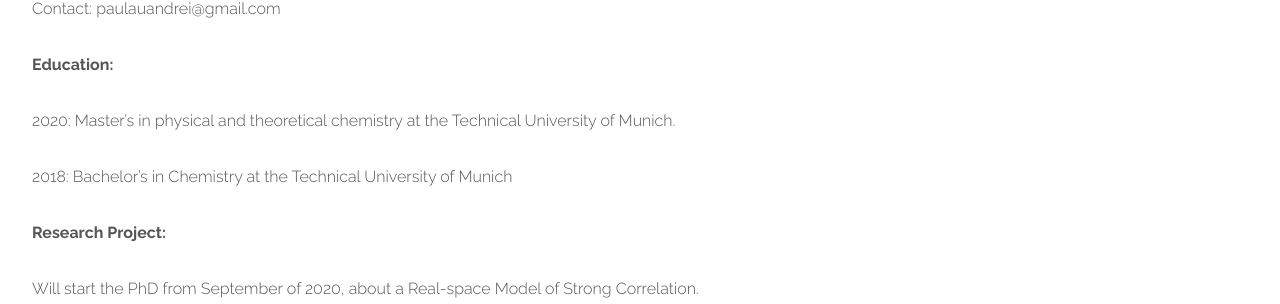
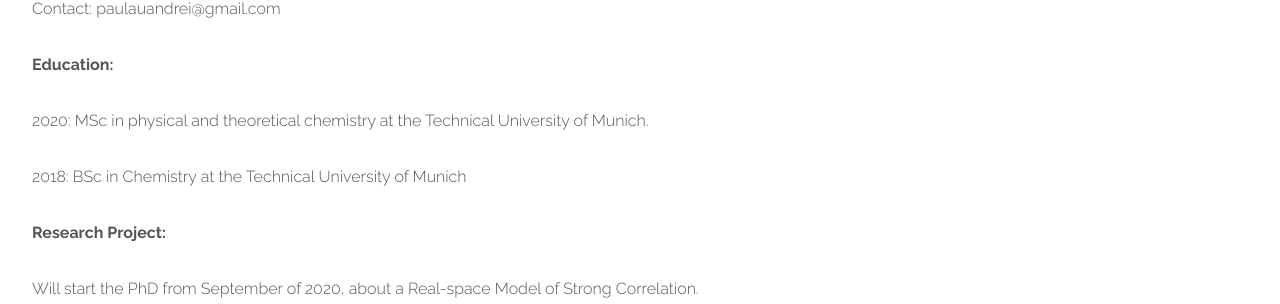
Before and after one commit to old-jekyll-templates/Horizons-Jekyll-Theme, a Jekyll site: the page built from members/andrei_paulau.html, in a window 1280 px wide and 900 px high, scrolled down 441 px. Shown: the part 149-453 px from the top of the window. Built offline with Jekyll 4.4.1, drawn with Linux system fonts in a browser that asks for light colours.

Commit message:
Update andrei_paulau.html

```diff
--- a/members/andrei_paulau.html
+++ b/members/andrei_paulau.html
@@ -36,8 +36,8 @@ layout: main
 	    <a href="#" class="image feature"><img src="{{ site.baseurl }}/members/photos/andrei.png" alt="" style="width: 15vw; min-width: 60px;" /></a>
 	    <p>Contact: paulauandrei@gmail.com</p>
 	    <p><b>Education:</b></p>
-      <p>2020: Master’s in physical and theoretical chemistry at the Technical University of Munich.</p>
-      <p>2018: Bachelor’s in Chemistry at the Technical University of Munich</p>
+      <p>2020: MSc in physical and theoretical chemistry at the Technical University of Munich.</p>
+      <p>2018: BSc in Chemistry at the Technical University of Munich</p>
             <p><b>Research Project:</b></p>
 	    <p>Will start the PhD from September of 2020, about a Real-space Model of Strong Correlation.</p>
           </section>
```
